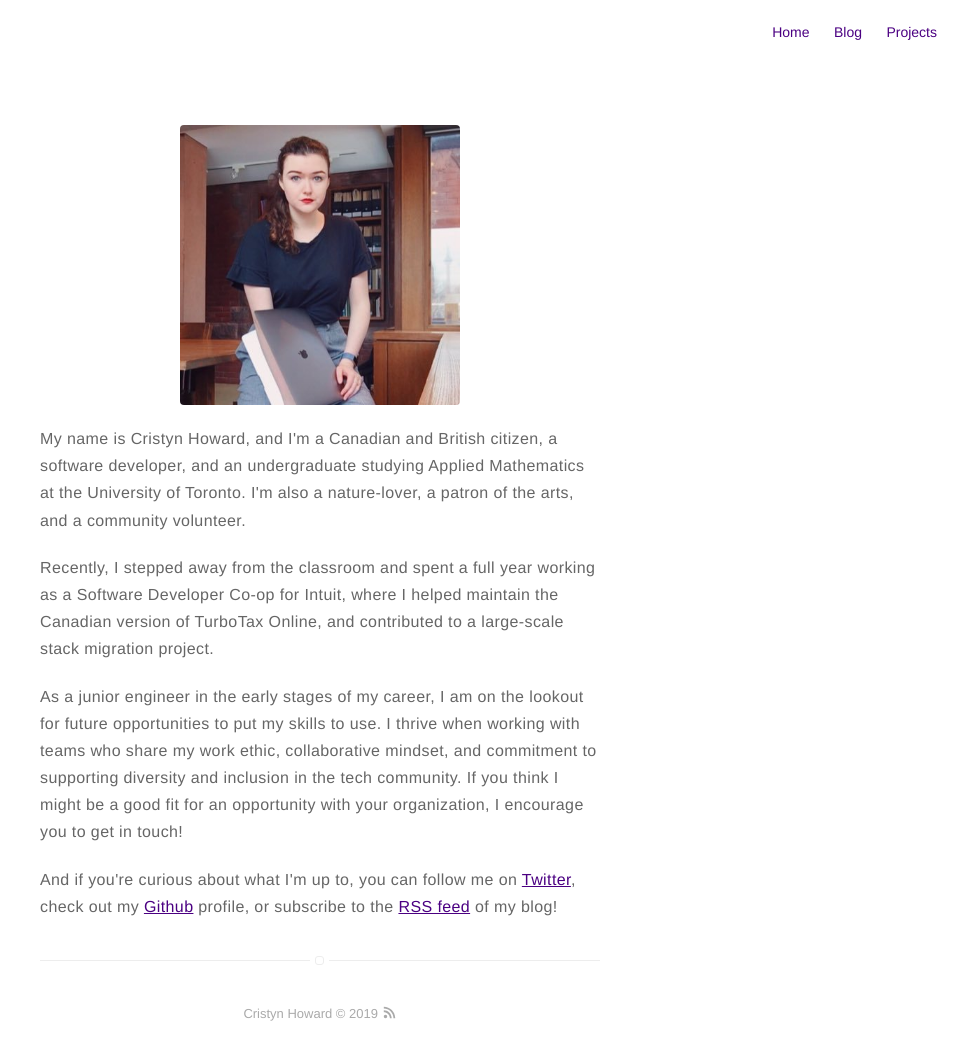
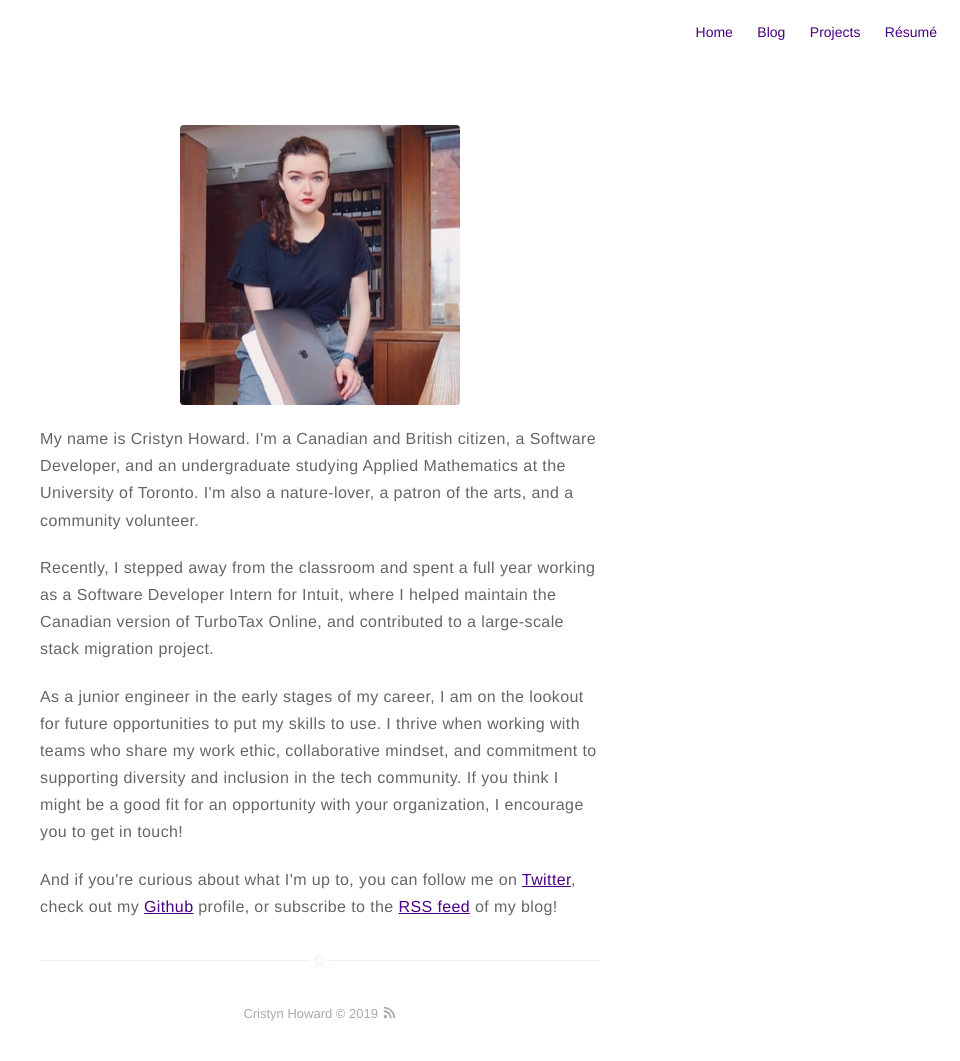
Before and after one commit to cristynhoward/cristynhoward.github.io, a Jekyll site: the page built from about.md, in a window 1280 px wide. Shown: the whole page, without its empty margins (320-1280 px from the left). Built offline with Jekyll 4.4.1, drawn with Linux system fonts in a browser that asks for light colours.

Commit message:
Added resume, changed co-op to intern, minor text change in about me.

```diff
--- a/_config.yml
+++ b/_config.yml
@@ -12,7 +12,7 @@ picture: assets/images/new-profile.jpg
 
 # If you want to include your resume, set to true
 # and specify source (external or local).
-resume: false
+resume: true
 resume-external: false
 resume-url: assets/CristynHowardResume.pdf
 
--- a/about.md
+++ b/about.md
@@ -4,9 +4,9 @@ layout: page
 ---
 ![Profile Image]({{ site.url }}/{{ site.picture }})
 
-<p>My name is Cristyn Howard, and I'm a Canadian and British citizen, a software developer, and an undergraduate studying Applied Mathematics at the University of Toronto. I'm also a nature-lover, a patron of the arts, and a community volunteer.</p>
+<p>My name is Cristyn Howard. I'm a Canadian and British citizen, a Software Developer, and an undergraduate studying Applied Mathematics at the University of Toronto. I'm also a nature-lover, a patron of the arts, and a community volunteer.</p>
 
-<p>Recently, I stepped away from the classroom and spent a full year working as a Software Developer Co-op for Intuit, where I helped maintain the Canadian version of TurboTax Online, and contributed to a large-scale stack migration project.</p>
+<p>Recently, I stepped away from the classroom and spent a full year working as a Software Developer Intern for Intuit, where I helped maintain the Canadian version of TurboTax Online, and contributed to a large-scale stack migration project.</p>
 
 <p>As a junior engineer in the early stages of my career, I am on the lookout for future opportunities to put my skills to use. I thrive when working with teams who share my work ethic, collaborative mindset, and commitment to supporting diversity and inclusion in the tech community. If you think I might be a good fit for an opportunity with your organization, I encourage you to get in touch!</p>
 
```
Also changed, not shown: 1 other file.
